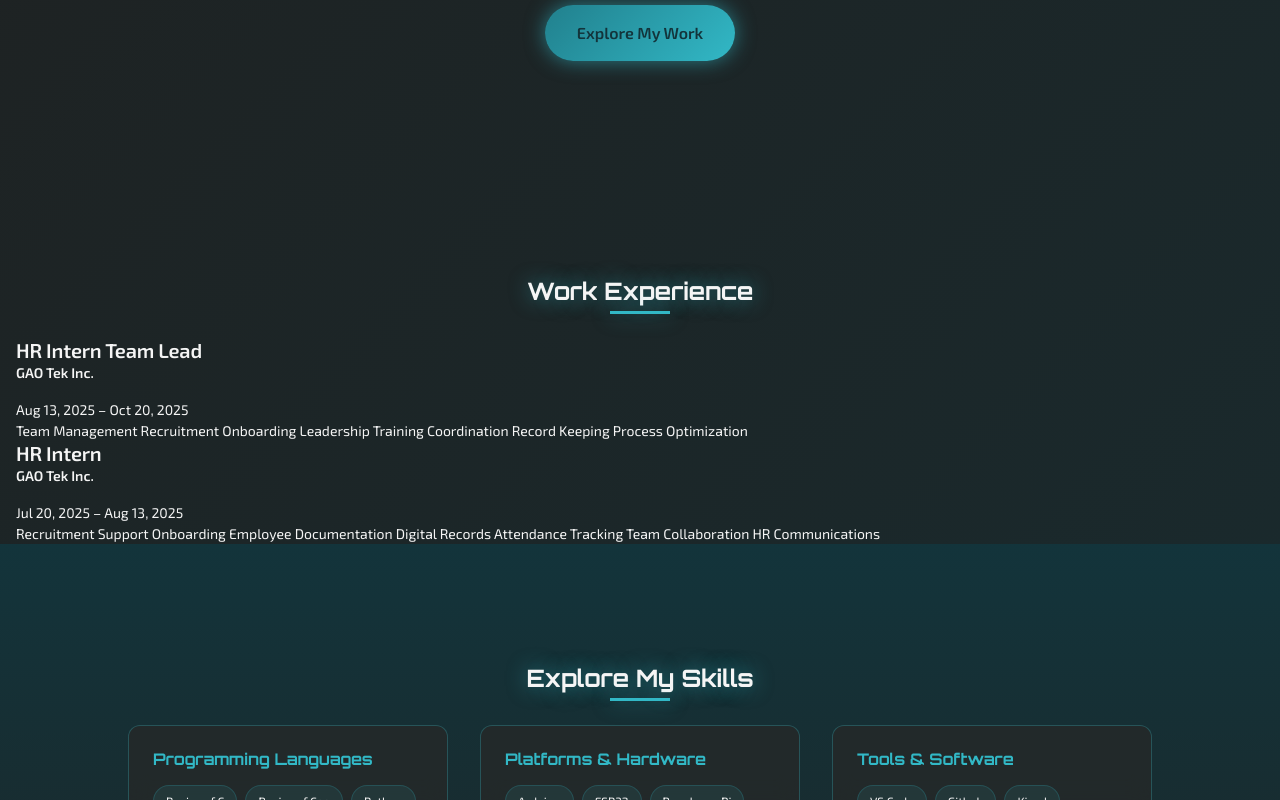
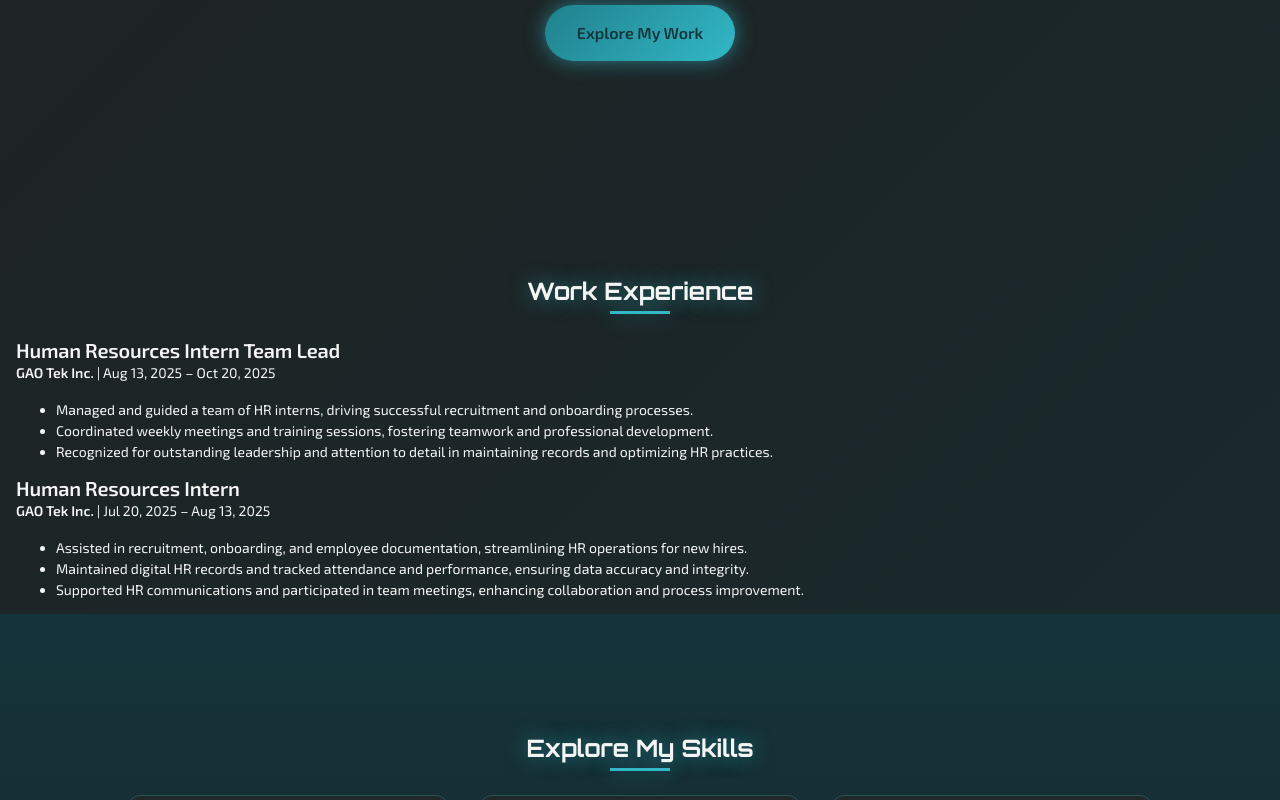
Before and after one commit to Hemanthbhgx11/hemanthgoudburra.portfolio, a plain HTML site: page index.html in a window 1280 px wide. Shown: the part 523-1323 px from the top of the page. Drawn offline with Linux system fonts and the light colour scheme; a web font is replaced by a local one.

Commit message:
Revise work experience section with updated roles
Updated job titles and descriptions in the work experience section, enhancing clarity and detail.

```diff
--- a/index.html
+++ b/index.html
@@ -53,38 +53,28 @@
             <a href="#skills" class="cta-button">Explore My Work</a>
         </div>
     </section>
-  <!-- Work Experience Section -->
+              <!-- Work Experience Section -->
 <section id="work-experience" class="work-experience-section">
     <div class="container">
         <h2 class="section-title">Work Experience</h2>
         <div class="experience-grid">
             <div class="experience-card">
-                <h3>HR Intern Team Lead</h3>
-                <p><strong>GAO Tek Inc.</strong></p>
-                <span class="duration">Aug 13, 2025 – Oct 20, 2025</span>
-                <div class="experience-tags">
-                    <span class="experience-tag">Team Management</span>
-                    <span class="experience-tag">Recruitment</span>
-                    <span class="experience-tag">Onboarding</span>
-                    <span class="experience-tag">Leadership</span>
-                    <span class="experience-tag">Training Coordination</span>
-                    <span class="experience-tag">Record Keeping</span>
-                    <span class="experience-tag">Process Optimization</span>
-                </div>
+                <h3>Human Resources Intern Team Lead</h3>
+                <p><strong>GAO Tek Inc.</strong> | Aug 13, 2025 – Oct 20, 2025</p>
+                <ul>
+                    <li>Managed and guided a team of HR interns, driving successful recruitment and onboarding processes.</li>
+                    <li>Coordinated weekly meetings and training sessions, fostering teamwork and professional development.</li>
+                    <li>Recognized for outstanding leadership and attention to detail in maintaining records and optimizing HR practices.</li>
+                </ul>
             </div>
             <div class="experience-card">
-                <h3>HR Intern</h3>
-                <p><strong>GAO Tek Inc.</strong></p>
-                <span class="duration">Jul 20, 2025 – Aug 13, 2025</span>
-                <div class="experience-tags">
-                    <span class="experience-tag">Recruitment Support</span>
-                    <span class="experience-tag">Onboarding</span>
-                    <span class="experience-tag">Employee Documentation</span>
-                    <span class="experience-tag">Digital Records</span>
-                    <span class="experience-tag">Attendance Tracking</span>
-                    <span class="experience-tag">Team Collaboration</span>
-                    <span class="experience-tag">HR Communications</span>
-                </div>
+                <h3>Human Resources Intern</h3>
+                <p><strong>GAO Tek Inc.</strong> | Jul 20, 2025 – Aug 13, 2025</p>
+                <ul>
+                    <li>Assisted in recruitment, onboarding, and employee documentation, streamlining HR operations for new hires.</li>
+                    <li>Maintained digital HR records and tracked attendance and performance, ensuring data accuracy and integrity.</li>
+                    <li>Supported HR communications and participated in team meetings, enhancing collaboration and process improvement.</li>
+                </ul>
             </div>
         </div>
     </div>
```
